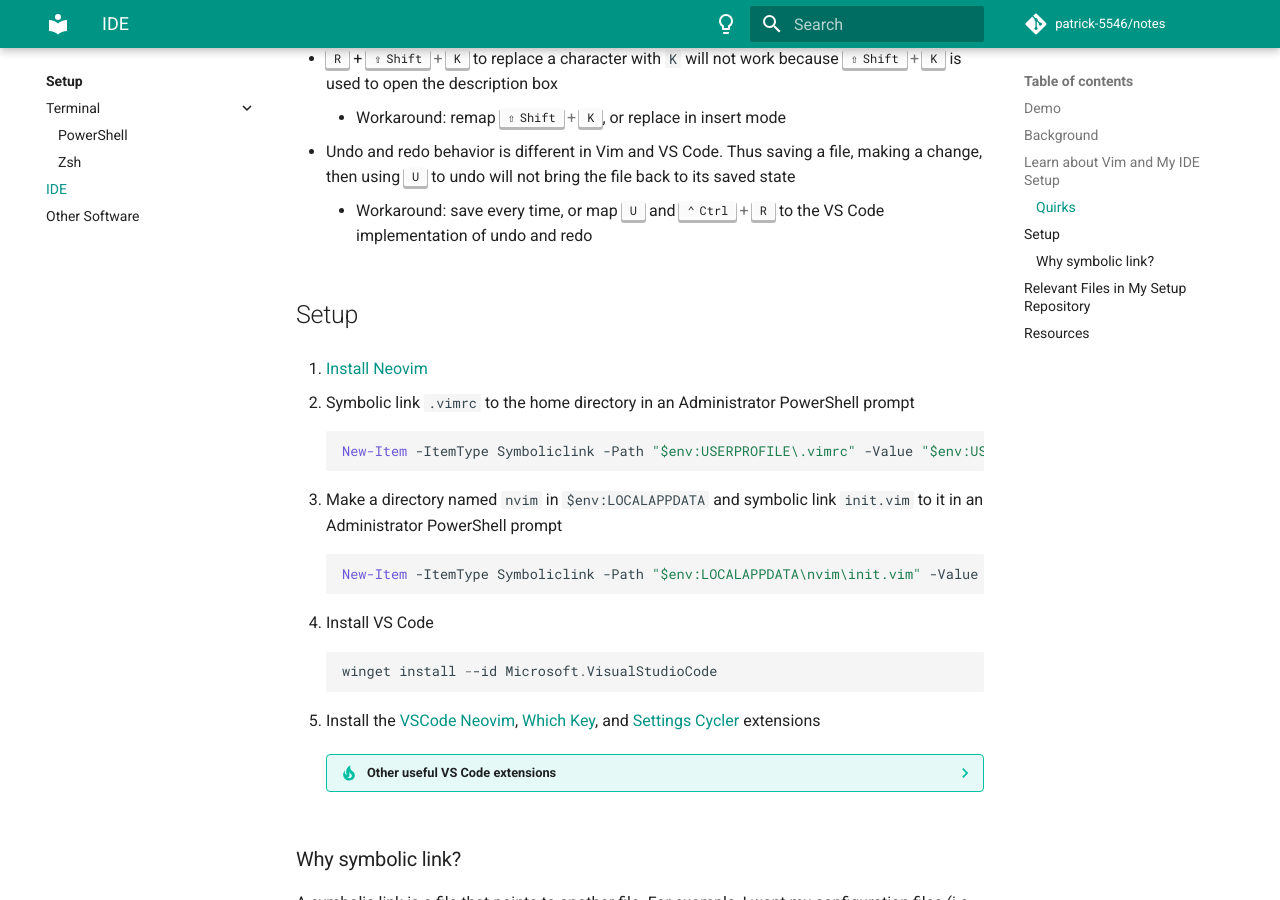
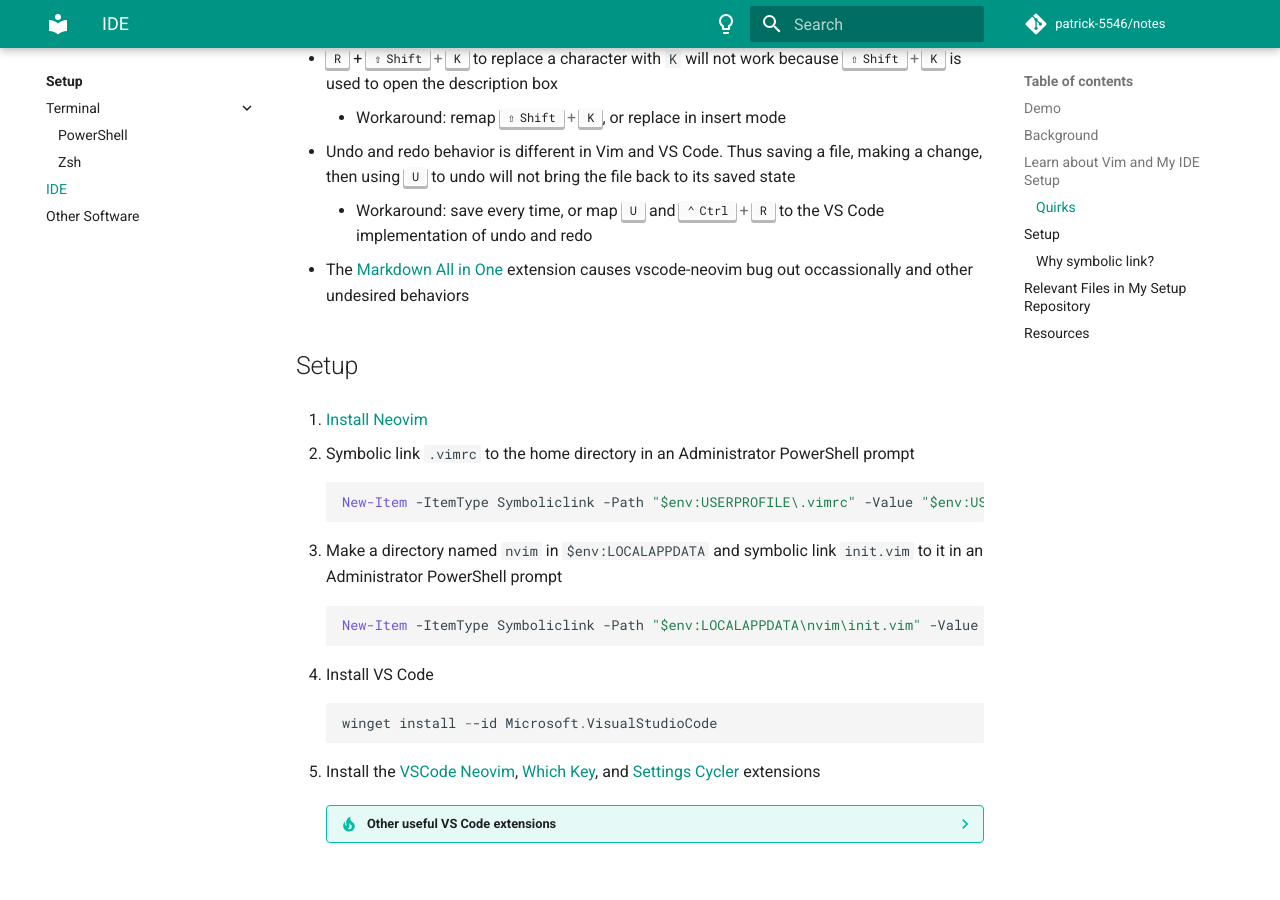
Before and after one commit to patrick-5546/notes, an MkDocs documentation site: the page built from docs/setup/ide.md, in a window 1280 px wide and 900 px high, scrolled down 1444 px. Built offline with MkDocs 1.6.1 and Material for MkDocs 9.7.7, drawn with Linux system fonts in a browser that asks for light colours; comment, search, counter and statistics services are not loaded.

Commit message:
Add quirk

```diff
--- a/docs/setup/ide.md
+++ b/docs/setup/ide.md
@@ -38,6 +38,8 @@
     - Workaround: remap ++shift+k++, or replace in insert mode
 - Undo and redo behavior is different in Vim and VS Code. Thus saving a file, making a change, then using ++u++ to undo will not bring the file back to its saved state
     - Workaround: save every time, or map ++u++ and ++ctrl+r++ to the VS Code implementation of undo and redo
+- The [Markdown All in One](https://marketplace.visualstudio.com/items?itemName=yzhang.markdown-all-in-one)
+extension causes vscode-neovim bug out occassionally and other undesired behaviors
 
 ## Setup
 
```
